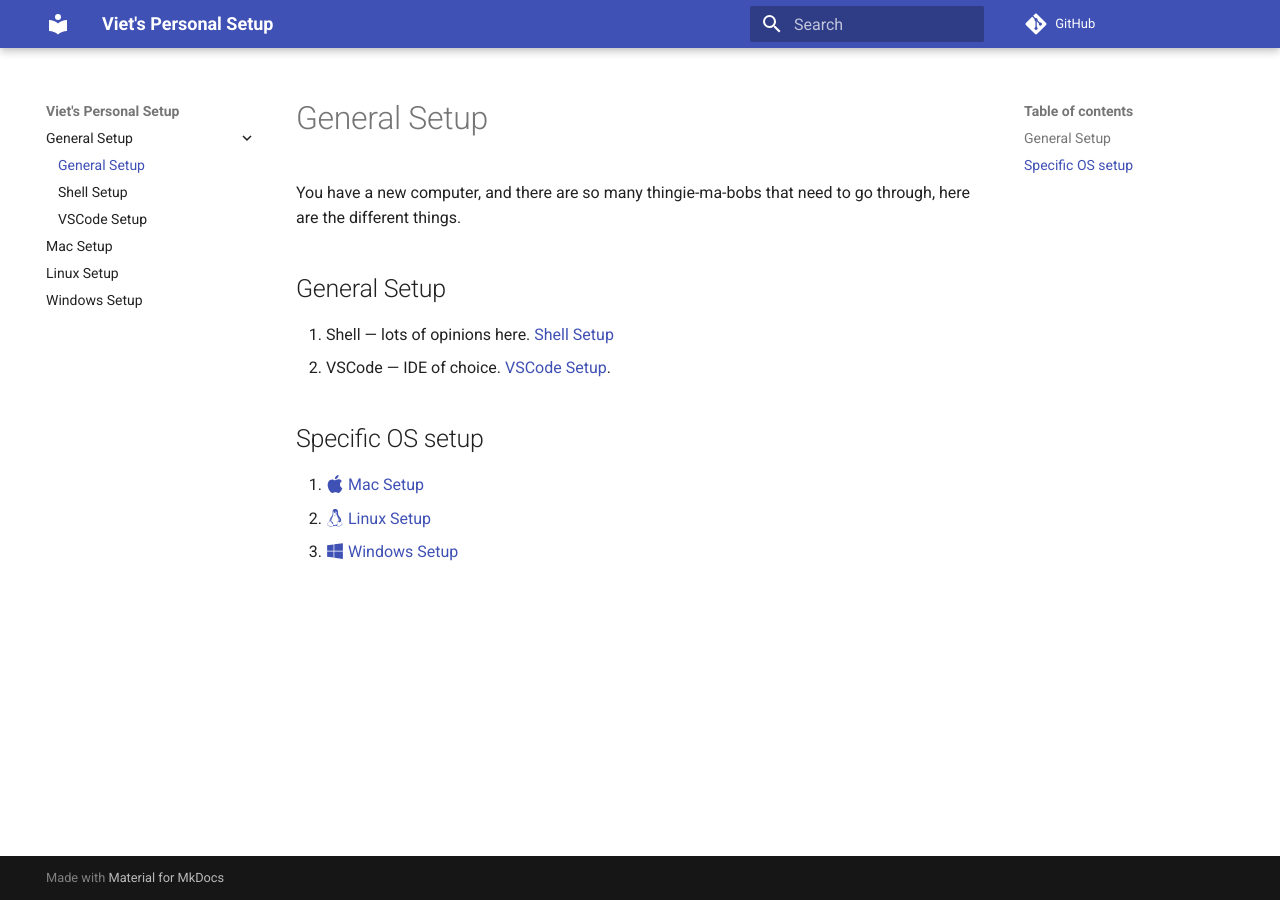
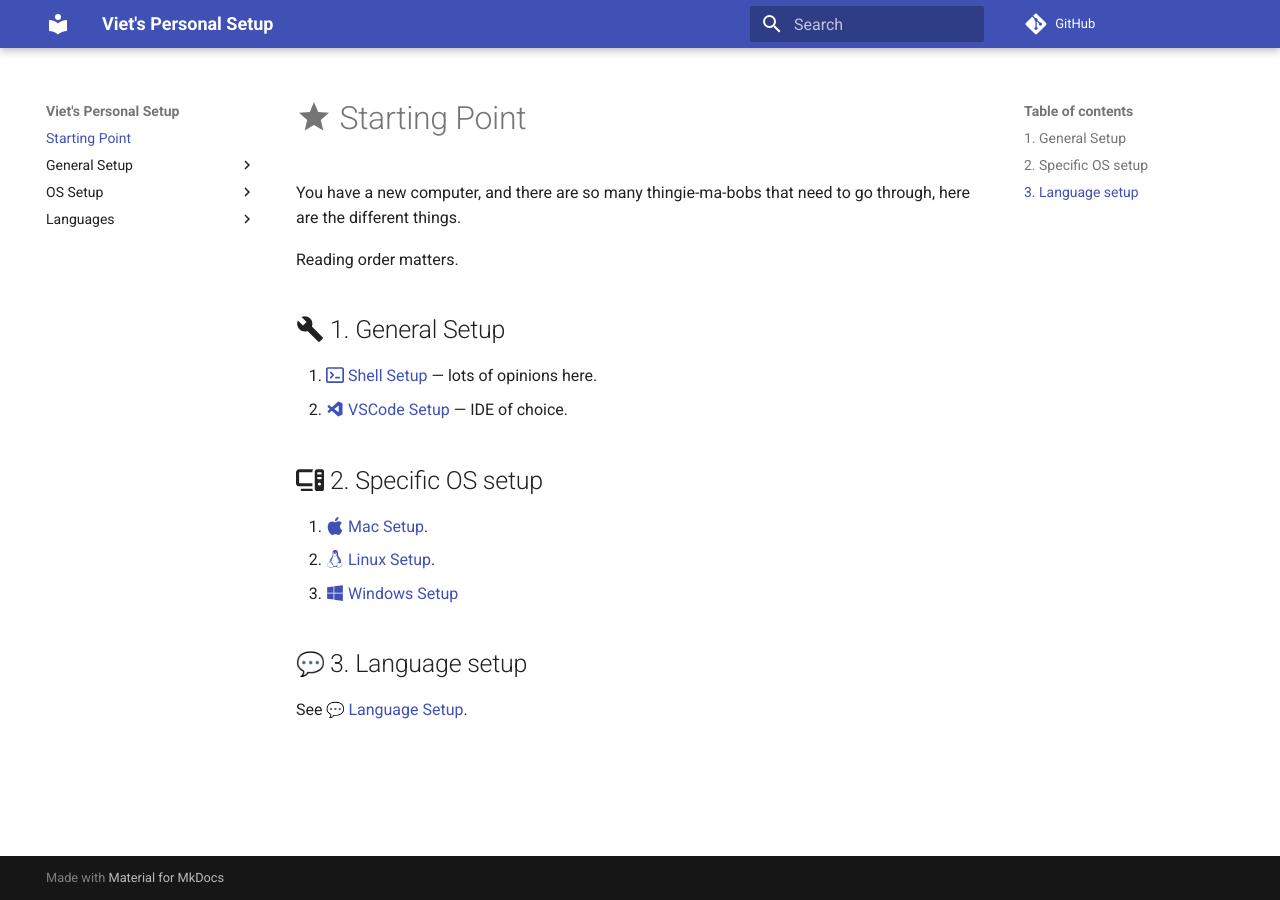
Before and after one commit to VietThan/PersonalSetup, an MkDocs documentation site: the page built from docs/index.md, in a window 1280 px wide. Built offline with MkDocs 1.6.1 and Material for MkDocs 9.7.7, drawn with Linux system fonts in a browser that asks for light colours; emoji names are drawn with the system emoji font; comment, search, counter and statistics services are not loaded.

Commit message:
moving documents around

```diff
--- a/docs/index.md
+++ b/docs/index.md
@@ -1,14 +1,20 @@
-# General Setup
+# :material-star: Starting Point
 
 You have a new computer, and there are so many thingie-ma-bobs that need to go through, here are the different things.
 
-## General Setup
+Reading order matters.
 
-1. Shell — lots of opinions here. [Shell Setup](./shell-setup.md)
-2. VSCode — IDE of choice. [VSCode Setup](vscode-setup.md).
+## :material-wrench: 1. General Setup
 
-## Specific OS setup
+1. [:octicons-terminal-16: Shell Setup](./general/shell-setup.md) — lots of opinions here.
+2. [:material-microsoft-visual-studio-code: VSCode Setup](./general/vscode-setup.md) — IDE of choice.
 
-1. [:simple-apple: Mac Setup](./mac/index.md)
-3. [:simple-linux: Linux Setup](./linux/index.md)
-2. [:fontawesome-brands-windows: Windows Setup](./windows/index.md)
+## :fontawesome-solid-computer: 2. Specific OS setup
+
+1. [:simple-apple: Mac Setup](./os/mac/index.md).
+3. [:simple-linux: Linux Setup](./os/linux/index.md).
+2. [:fontawesome-brands-windows: Windows Setup](./os/.windows/index.md)
+
+## :speech_balloon: 3. Language setup
+
+See [:speech_balloon: Language Setup](languages/index.md).
--- a/mkdocs.yml
+++ b/mkdocs.yml
@@ -8,16 +8,20 @@ repo_url: https://github.com/VietThan/PersonalSetup
 
 
 nav:
+  - 'Starting Point' : 'index.md'
   - 'General Setup':
-    - 'index.md'
-    - 'Shell Setup' : 'shell-setup.md'
-    - 'VSCode Setup' : 'vscode-setup.md'
-  - 'Mac Setup':
-    - 'mac/index.md'
-  - 'Linux Setup':
-    - 'linux/index.md'
-  - 'Windows Setup':
-    - 'windows/index.md'
+    - 'Shell Setup' : 'general/shell-setup.md'
+    - 'VSCode Setup' : 'general/vscode-setup.md'
+  - 'OS Setup':
+    - 'Mac Setup':
+      - 'os/mac/index.md'
+    - 'Linux Setup':
+      - 'os/linux/index.md'
+    - 'Windows Setup':
+      - 'os/windows/index.md'
+  - 'Languages':
+    - 'languages/index.md'
+    - 'Python Setup': 'languages/python-setup.md'
 
 markdown_extensions:
   - admonition # very useful to make tooltips or collapsibles : https://squidfunk.github.io/mkdocs-material/reference/admonitions/
```
Also changed, not shown: docs/general/shell-setup.md (renamed from docs/shell-setup.md, +6 -3 lines), docs/languages/index.md (added, +3 -0 lines), docs/languages/python-setup.md (added, +1 -0 lines), docs/general/vscode-setup.md (renamed from docs/vscode-setup.md), docs/os/linux/index.md (renamed from docs/linux/index.md), docs/os/mac/index.md (renamed from docs/mac/index.md), docs/os/windows/index.md (renamed from docs/windows/index.md).
